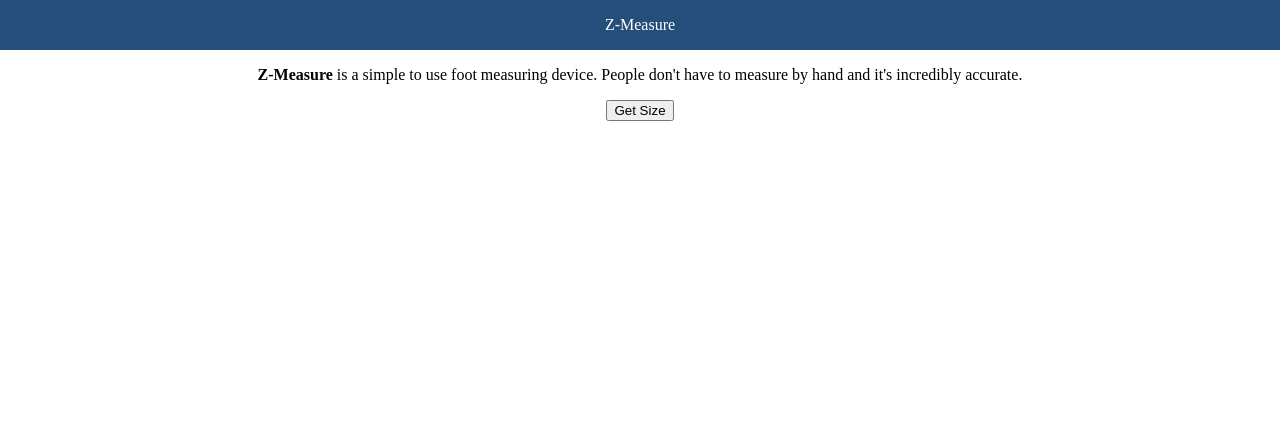
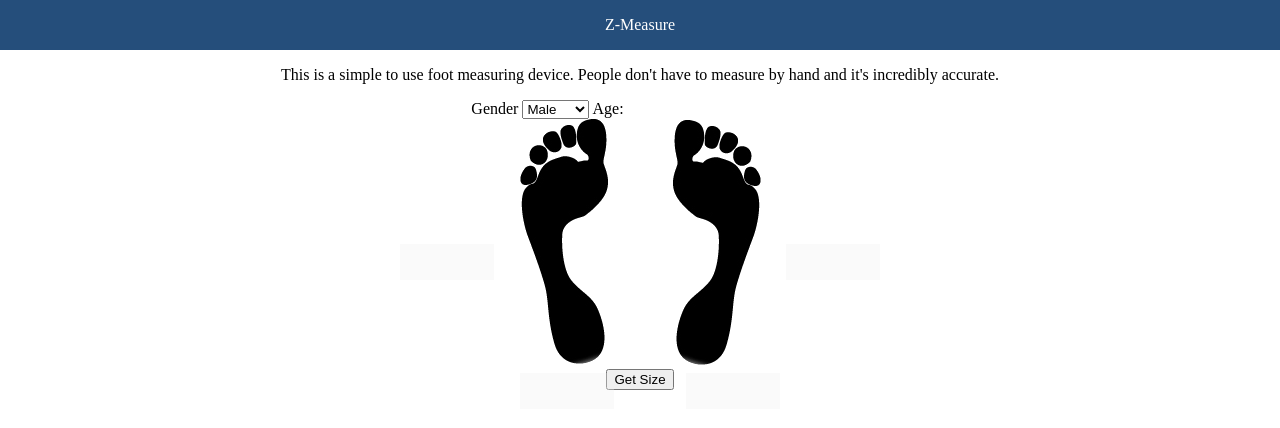
Before and after one commit to underGhost/measure, a website: page src/index.html in a window 1280 px wide. Drawn offline with Linux system fonts and the light colour scheme.

Commit message:
Updated ui

```diff
--- a/index.js
+++ b/index.js
@@ -17,18 +17,17 @@ app.get('/', function (req, res) {
 app.get('/getShoeSize', function(req, res) {
   var footDimensions = {};
   execute("python testImg.py", function(response){
-    console.log(response);
       response.split('\n').map(function(v, i) {
         if(v && v !== 'Cleaned up camera.') {
           footDimensions[i] = v;
         }
       });
-      console.log(footDimensions);
+      //console.log(footDimensions);
       res.setHeader('Content-Type', 'application/json');
       res.send(JSON.stringify(footDimensions));
   });
 });
 
 app.listen(3000, function () {
-  console.log('Example app listening on port 3000!');
+  console.log('App Running at http://localhost:3000');
 });
--- a/src/css/main.css
+++ b/src/css/main.css
@@ -1,6 +1,9 @@
 html, body {
   margin: 0;
   padding: 0;
+}
+input {
+  border: none;
 }
 header {
   padding: 1rem;
@@ -11,3 +14,26 @@ header {
 main {
   text-align: center;
 }
+#footMeasurements {
+  position: relative;
+  max-width: 500px;
+  margin: 0 auto;
+}
+#footMeasurements input[type=text] {
+  font-size: 30px;
+  position: absolute;
+}
+#footMeasurements .leftLength, #footMeasurements .rightLength {
+  top: 50%;
+  left: 10px;
+}
+#footMeasurements .rightLength {
+  left: auto;
+  right: 10px;
+}
+#footMeasurements .leftWidth, #footMeasurements .rightWidth {
+  bottom: -40px;
+}
+#footMeasurements .rightWidth {
+  right: 110px;
+}
--- a/src/index.html
+++ b/src/index.html
@@ -8,9 +8,23 @@
       <header>Z-Measure</header>
       <main>
         <section class="intro">
-          <p>
-            <b>Z-Measure</b> is a simple to use foot measuring device. People don't have to measure by hand and it's incredibly accurate.
-          </p>
+          <p>This is a simple to use foot measuring device. People don't have to measure by hand and it's incredibly accurate.</p>
+          <form>
+            <label>Gender</label>
+            <select name="gender">
+              <option value="male">Male</option>
+              <option value="female">Female</option>
+            </select>
+            <label>Age:</label>
+            <input type="number" name="age"></input>
+          </form>
+          <div id="footMeasurements">
+            <input type="text" class="leftFoot leftLength" disabled size="3" />
+            <input type="text" class="leftFoot leftWidth" disabled size="3" />
+            <img src="images/foot_silhouette.png" alt="foot silhouette"/>
+            <input type="text" class="rightFoot rightLength" disabled size="3" />
+            <input type="text" class="rightFoot rightWidth" disabled size="3" />
+          </div>
         </section>
         <button id="getSize">Get Size</button>
       </main>
--- a/src/js/app.js
+++ b/src/js/app.js
@@ -1,10 +1,18 @@
+// Get Size
 var sizeButton = document.getElementById('getSize');
 sizeButton.onclick = function() {
   var xhr = new XMLHttpRequest();
   xhr.open('GET', '/getShoeSize');
   xhr.onload = function() {
       if (xhr.status === 200) {
-          alert('Shoe size is ' + xhr.responseText);
+        var response = JSON.parse(xhr.responseText);
+        console.log(response);
+        // Place measurements
+        var inputs = document.querySelectorAll('#footMeasurements input[type=text]');
+
+        for(var i = 0; i < 4; i++) {
+          inputs[i].value = response[i]+'"';
+        }
       }
       else {
           alert('Request failed.  Returned status of ' + xhr.status);
```
Also changed, not shown: src/images/foot_silhouette.png (added), 3 other files.
